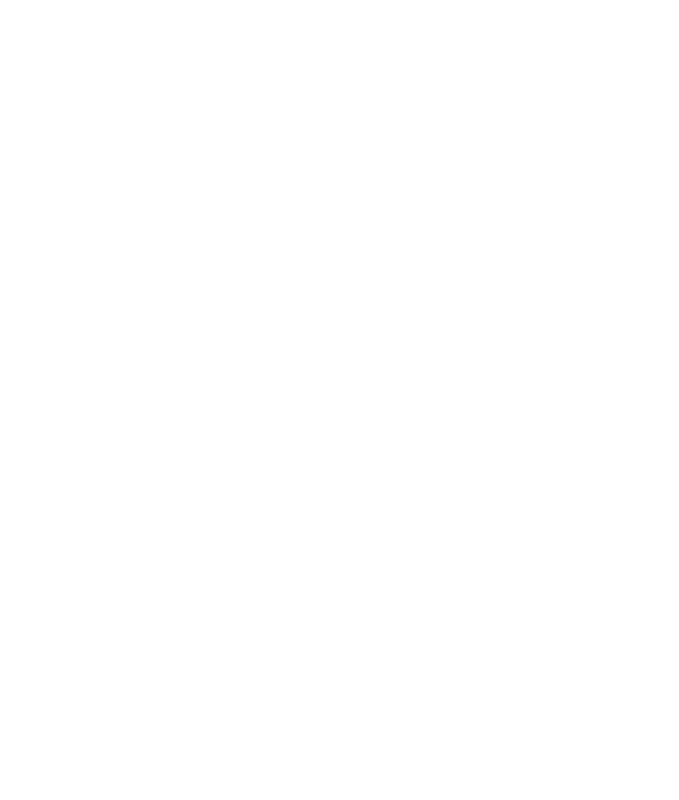
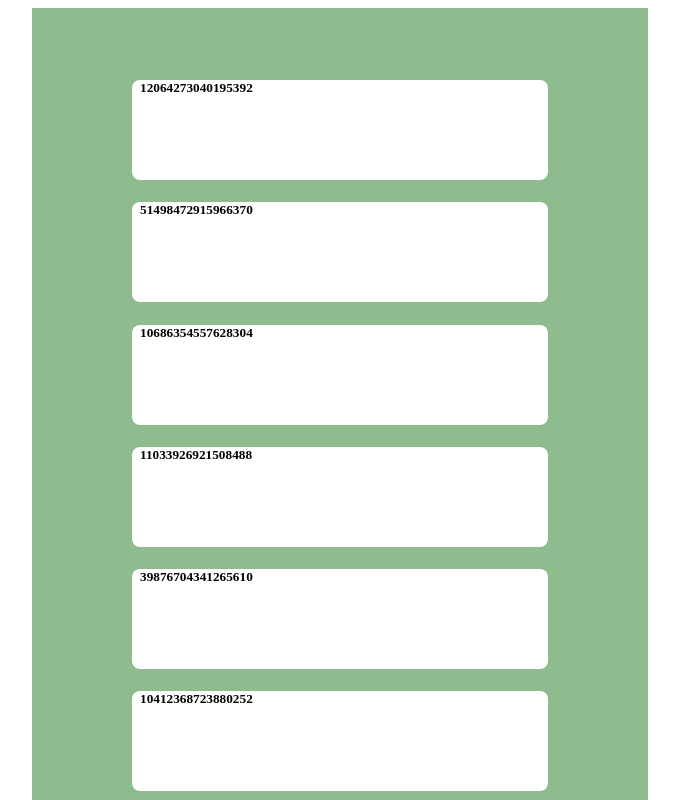
Before and after one commit to pawan0912/react-redux-starter, a React (Create React App) app: page / in a window 1280 px wide. Shown: the top 800 px of the page, without its empty margins (300-979 px from the left). Built offline with nearby package versions, Linux system fonts and the light colour scheme.

Commit message:
Updated the structure abd added basic Ui to display the item list

```diff
--- a/src/app/App.css
+++ b/src/app/App.css
@@ -1,3 +1,20 @@
-.App {
-  text-align: center;
+.app {
+  display: flex;
+  flex: 1;
+  flex-direction: column;
+  justify-content: center;
+  align-items: center;
 }
+
+.items-list {
+  background-color: darkseagreen;
+  padding: 50px 100px;
+}
+
+.item {
+  background-color: white;
+  height: 100px;
+  width: 400px;
+  border-radius: 8px;
+  padding: 0 8px;
+}
--- a/src/app/App.js
+++ b/src/app/App.js
@@ -1,12 +1,22 @@
-import React from 'react';
-import './App.css';
+import React, { Component } from "react";
+import "./App.css";
+import ItemsList from "../container/ItemsList";
 
-function App() {
-  return (
-    <div className="App">
+class App extends Component {
+  constructor(props) {
+    super(props);
+    this.state = {};
+  }
 
-    </div>
-  );
+  componentDidMount() {}
+
+  render() {
+    return (
+      <div className="app">
+        <ItemsList />
+      </div>
+    );
+  }
 }
 
 export default App;
--- a/src/appStore/action/index.js
+++ b/src/appStore/action/index.js
@@ -23,7 +23,7 @@
 export const getItemsList = () => {
   return async (dispatch, getState) => {
     dispatch({ type: actionTypes.GET_ITEMS_LIST + L });
-    ItemService.doGetItemsList
+    ItemService.doGetItemsList()
       .then((itemsList) => {
         dispatch({ type: actionTypes.GET_ITEMS_LIST, payload: { itemsList } });
       })
--- a/src/appStore/reducer/item.js
+++ b/src/appStore/reducer/item.js
@@ -5,14 +5,14 @@
 
 const initialState = {
   ld_createItem: false,
-  ld_itemList: false,
+  ld_itemsList: false,
   ld_selectedItem: false,
 
   er_createItem: null,
   er_itemList: null,
   er_selectedItem: null,
 
-  itemList: [],
+  itemsList: [],
   selectedItem: {},
 };
 
@@ -35,12 +35,12 @@
     case actionTypes.GET_ITEMS_LIST + L:
       return { ...state, ld_itemList: true, er_itemList: null };
     case actionTypes.GET_ITEMS_LIST:
-      const { itemList } = action.payload;
+      const { itemsList } = action.payload;
       return {
         ...state,
         ld_itemList: false,
         er_itemList: null,
-        itemList: [...itemList],
+        itemsList: [...itemsList],
       };
     case actionTypes.GET_ITEMS_LIST + F:
       return {
--- /dev/null
+++ b/src/component/Item.js
@@ -0,0 +1,11 @@
+import React from "react";
+
+const Item = ({ data }) => {
+  return (
+    <div className="item">
+      <h5>{data.id}</h5>
+    </div>
+  );
+};
+
+export default Item;
--- /dev/null
+++ b/src/component/index.js
@@ -0,0 +1,3 @@
+import Item from "./Item";
+
+export { Item };
--- /dev/null
+++ b/src/container/ItemsList.js
@@ -0,0 +1,35 @@
+import React, { Component } from "react";
+import { bindActionCreators } from "redux";
+import { connect } from "react-redux";
+import { getItemsList } from "../appStore/action";
+import { Item } from "../component";
+
+class ItemsList extends Component {
+  constructor(props) {
+    super(props);
+    this.state = {};
+  }
+
+  componentDidMount() {
+    const { getItemsList } = this.props;
+    getItemsList();
+  }
+
+  render() {
+    const { itemsList } = this.props;
+    return (
+      <div className="items-list">
+        {itemsList.map((itemData, index) => (
+          <Item key={index} data={itemData} />
+        ))}
+      </div>
+    );
+  }
+}
+
+const mapStateToProps = ({ item }) => ({ itemsList: item.itemsList });
+
+const mapDispatchToProps = (dispatch) =>
+  bindActionCreators({ getItemsList }, dispatch);
+
+export default connect(mapStateToProps, mapDispatchToProps)(ItemsList);
--- a/src/service/itemService.js
+++ b/src/service/itemService.js
@@ -3,7 +3,6 @@
 const ItemService = {
   doCreateItem: (item) =>
     new Promise((resolve, reject) => {
-      console.log("itemService | doCreateItem : ", item);
       if (item) {
         resolve(item);
       } else {
@@ -13,7 +12,6 @@
 
   doGetItem: (id) =>
     new Promise((resolve, reject) => {
-      console.log("itemService | doGetItem : ", id);
       const item = items[id];
       if (item) {
         resolve(item);
@@ -24,8 +22,10 @@
 
   doGetItemsList: () =>
     new Promise((resolve, reject) => {
-      console.log("itemService | doGetItemsList ");
-      const itemsList = items;
+      let itemsList = [];
+      for (let [key, value] of Object.entries(items)) {
+        itemsList.push({ ...value, id: key });
+      }
       if (itemsList) {
         resolve(itemsList);
       } else {
```
